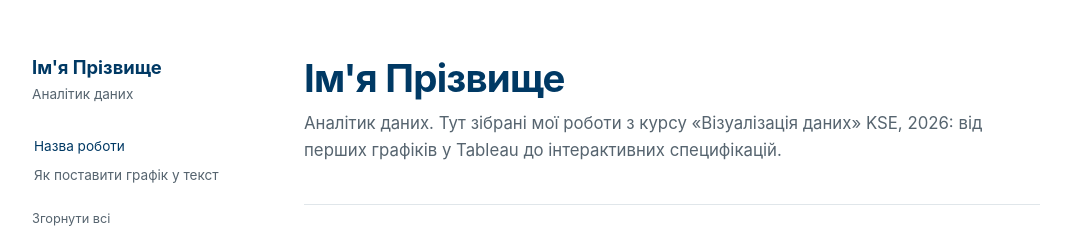
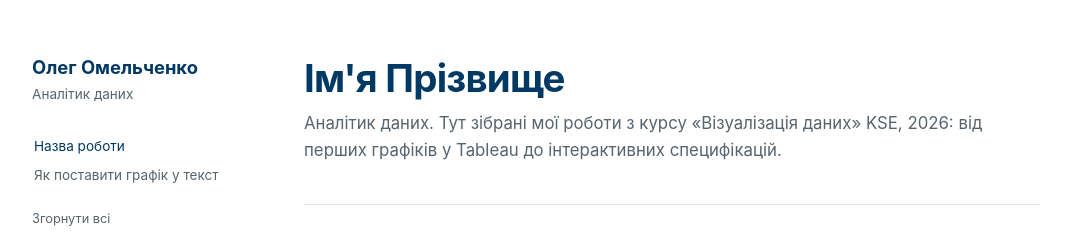
Before and after one commit to olehomelchenko/portfolio, a Jekyll site: the page built from index.md, in a window 1280 px wide. Shown: the top 244 px of the page, without its empty margins (104-1175 px from the left). Built offline with Jekyll 4.4.1, drawn with Linux system fonts in a browser that asks for light colours.

Commit message:
Update site title to 'Олег Омельченко'

```diff
--- a/_config.yml
+++ b/_config.yml
@@ -3,7 +3,7 @@
 # ║  Ім'я стоїть тільки тут. Замінили — змінилося на всіх сторінках.  ║
 # ╚══════════════════════════════════════════════════════════════════╝
 
-title: "Ім'я Прізвище"
+title: "Олег Омельченко"
 role: "Аналітик даних"
 tagline: "Аналітик даних. Тут зібрані мої роботи з курсу «Візуалізація даних» KSE, 2026: від перших графіків у Tableau до інтерактивних специфікацій."
 footer: "Зроблено на курсі «Візуалізація даних» · Kyiv School of Economics"
```
